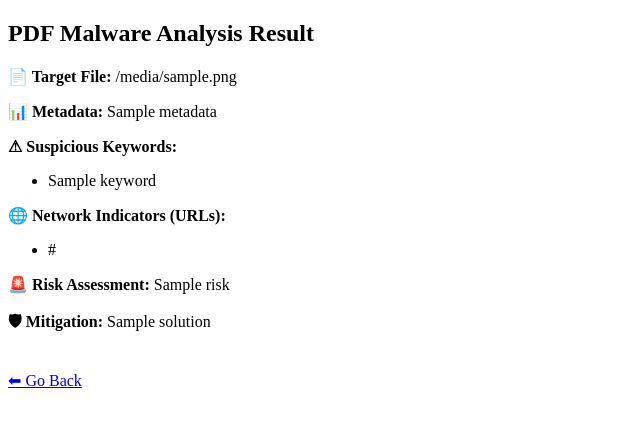
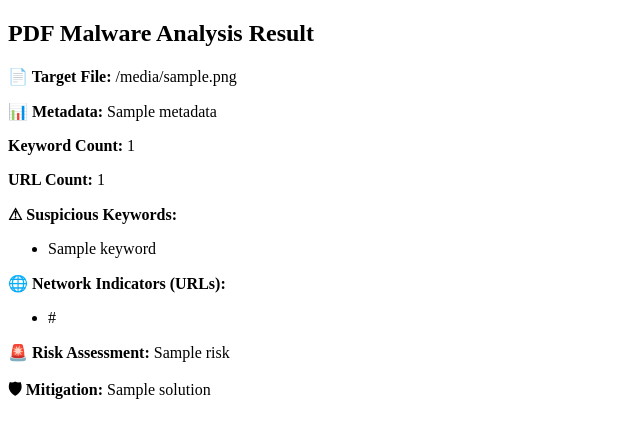
Before and after one commit to siddhantkumbhar107/my-project, a Flask app: template templates/result.html in a window 1280 px wide. Shown: the top 428 px of the page, without its empty margins (0-640 px from the left). Run offline with Flask 3, Linux system fonts and the light colour scheme; the template is opened without the code that fills it: most values are stand-ins (such as "Sample title", 1, 10 or a date in 2020); parts of the project's set-up code (start-up, migrations or seed data) failed here and were passed over.

Commit message:
result.html

```diff
--- a/templates/result.html
+++ b/templates/result.html
@@ -7,6 +7,10 @@
 <p><b>📄 Target File:</b> {{ data.file_name }}</p>
 
 <p><b>📊 Metadata:</b> {{ data.metadata }}</p>
+
+<p><b>Keyword Count:</b> {{ data.keyword_count }}</p>
+
+<p><b>URL Count:</b> {{ data.url_count }}</p>
 
 <p><b>⚠ Suspicious Keywords:</b></p>
 <ul>
```
